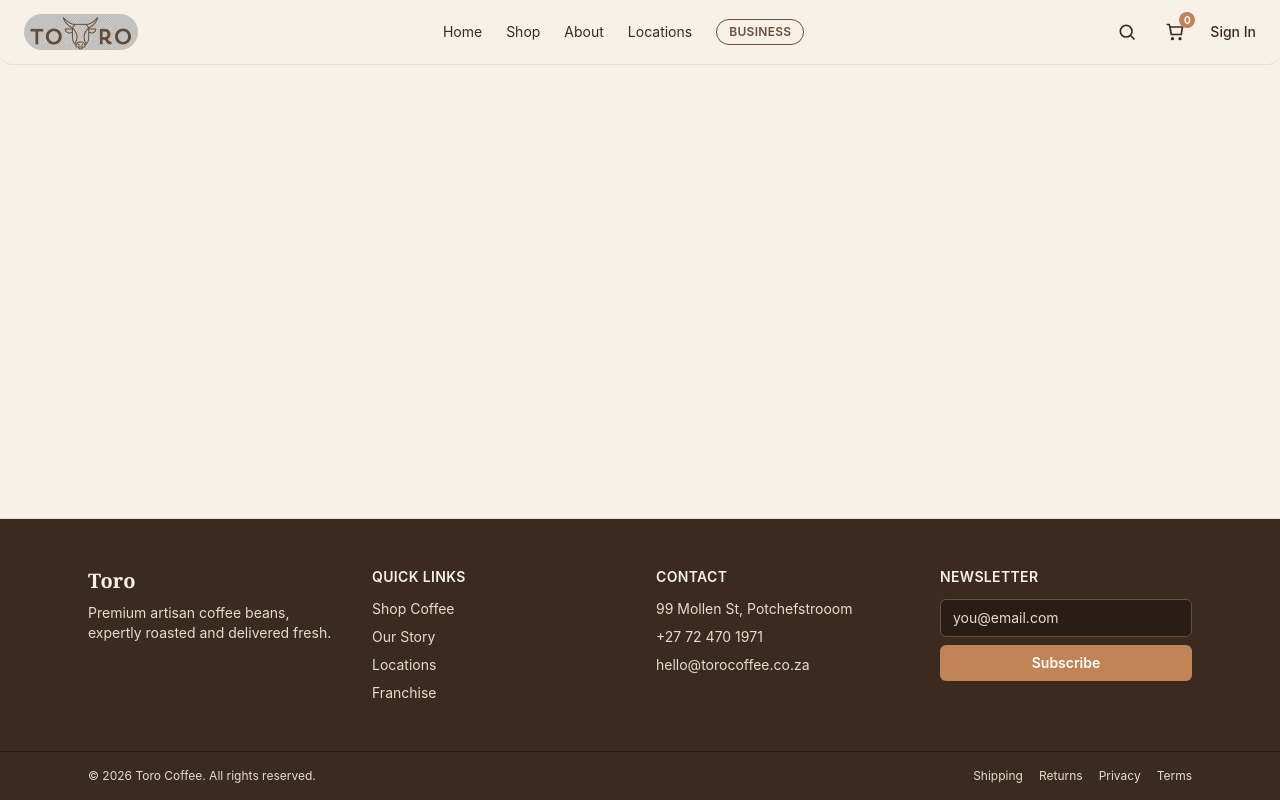
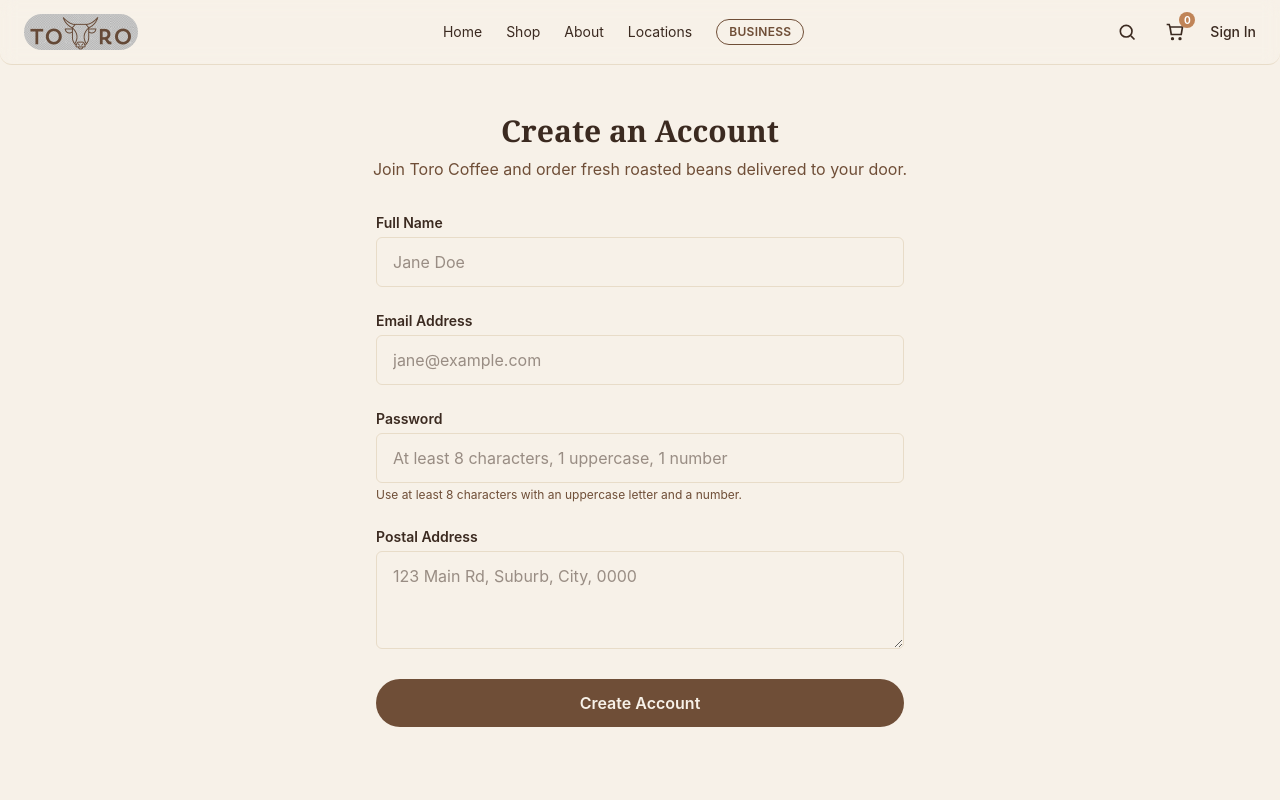
Before and after one commit to ThamiRoneo/company-project1-toro, a React (Vite) app: page /signup in a window 1280 px wide. Shown: the top 800 px of the page. Built offline with nearby package versions, Linux system fonts and the light colour scheme.

Commit message:
added a sign up form with validations

```diff
--- a/src/App.jsx
+++ b/src/App.jsx
@@ -11,6 +11,7 @@ import Franchise from "./pages/Franchise.jsx";
 import Cart from "./pages/Cart.jsx";
 import Policy from "./pages/Policy.jsx";
 import Account from "./pages/Account.jsx";
+import SignUp from "./pages/SignUp.jsx";
 
 export default function App() {
   return (
@@ -27,6 +28,7 @@ export default function App() {
             <Route path="/franchise" element={<Franchise />} />
             <Route path="/cart" element={<Cart />} />
             <Route path="/account" element={<Account />} />
+            <Route path="/signup" element={<SignUp />} />
             <Route path="/shipping" element={<Policy title="Shipping" body="Free delivery on orders over R500. Nationwide shipping within 2–4 business days." />} />
             <Route path="/returns" element={<Policy title="Returns" body="Unopened beans may be returned within 14 days of delivery." />} />
             <Route path="/privacy" element={<Policy title="Privacy Policy" body="We only use your details to fulfil and improve your orders." />} />
--- /dev/null
+++ b/src/components/SignUpForm.jsx
@@ -0,0 +1,162 @@
+// Reusable sign-up form with validation, ARIA attributes, and responsive styling.
+import { useState } from "react";
+
+export default function SignUpForm({ onSubmit }) {
+  const [form, setForm] = useState({
+    fullName: "",
+    email: "",
+    password: "",
+    postalAddress: "",
+  });
+  const [errors, setErrors] = useState({});
+  const [touched, setTouched] = useState({});
+
+  function update(key, value) {
+    setForm((prev) => ({ ...prev, [key]: value }));
+    if (touched[key]) validateField(key, value);
+  }
+
+  function validateField(key, value) {
+    let message = "";
+    if (!value.trim()) {
+      message = "This field is required";
+    } else if (key === "email") {
+      const emailRegex = /^[^\s@]+@[^\s@]+\.[^\s@]+$/;
+      if (!emailRegex.test(value.trim())) message = "Enter a valid email address";
+    } else if (key === "password") {
+      if (value.length < 8) message = "Password must be at least 8 characters";
+      else if (!/[A-Z]/.test(value)) message = "Include at least one uppercase letter";
+      else if (!/[0-9]/.test(value)) message = "Include at least one number";
+    }
+    setErrors((prev) => ({ ...prev, [key]: message }));
+    return !message;
+  }
+
+  function validateAll() {
+    const nextTouched = { fullName: true, email: true, password: true, postalAddress: true };
+    setTouched(nextTouched);
+    let valid = true;
+    Object.keys(form).forEach((key) => {
+      if (!validateField(key, form[key])) valid = false;
+    });
+    return valid;
+  }
+
+  function handleSubmit(event) {
+    event.preventDefault();
+    if (validateAll()) onSubmit(form);
+  }
+
+  const inputClasses = (key) =>
+    `w-full rounded-md border px-4 py-3 text-base outline-none transition-colors ${
+      touched[key] && errors[key]
+        ? "border-red-500 focus:border-red-500 focus:ring-2 focus:ring-red-500/40"
+        : "border-toro-sand focus:border-toro-brown focus:ring-2 focus:ring-toro-brown/30"
+    }`;
+
+  return (
+    <form onSubmit={handleSubmit} noValidate className="mx-auto max-w-xl space-y-6 px-4 sm:px-6">
+      <div>
+        <label htmlFor="fullName" className="mb-1 block text-sm font-semibold text-toro-espresso">
+          Full Name
+        </label>
+        <input
+          id="fullName"
+          type="text"
+          value={form.fullName}
+          onChange={(e) => update("fullName", e.target.value)}
+          onBlur={() => setTouched((p) => ({ ...p, fullName: true }))}
+          placeholder="Jane Doe"
+          aria-required="true"
+          aria-invalid={!!(touched.fullName && errors.fullName)}
+          aria-describedby={errors.fullName ? "fullName-error" : undefined}
+          className={inputClasses("fullName")}
+        />
+        {touched.fullName && errors.fullName && (
+          <p id="fullName-error" className="mt-1 text-sm text-red-600" role="alert">
+            {errors.fullName}
+          </p>
+        )}
+      </div>
+
+      <div>
+        <label htmlFor="email" className="mb-1 block text-sm font-semibold text-toro-espresso">
+          Email Address
+        </label>
+        <input
+          id="email"
+          type="email"
+          value={form.email}
+          onChange={(e) => update("email", e.target.value)}
+          onBlur={() => setTouched((p) => ({ ...p, email: true }))}
+          placeholder="jane@example.com"
+          aria-required="true"
+          aria-invalid={!!(touched.email && errors.email)}
+          aria-describedby={errors.email ? "email-error" : undefined}
+          className={inputClasses("email")}
+        />
+        {touched.email && errors.email && (
+          <p id="email-error" className="mt-1 text-sm text-red-600" role="alert">
+            {errors.email}
+          </p>
+        )}
+      </div>
+
+      <div>
+        <label htmlFor="password" className="mb-1 block text-sm font-semibold text-toro-espresso">
+          Password
+        </label>
+        <input
+          id="password"
+          type="password"
+          value={form.password}
+          onChange={(e) => update("password", e.target.value)}
+          onBlur={() => setTouched((p) => ({ ...p, password: true }))}
+          placeholder="At least 8 characters, 1 uppercase, 1 number"
+          aria-required="true"
+          aria-invalid={!!(touched.password && errors.password)}
+          aria-describedby={errors.password ? "password-error" : "password-hint"}
+          className={inputClasses("password")}
+        />
+        <p id="password-hint" className="mt-1 text-xs text-toro-brown">
+          Use at least 8 characters with an uppercase letter and a number.
+        </p>
+        {touched.password && errors.password && (
+          <p id="password-error" className="mt-1 text-sm text-red-600" role="alert">
+            {errors.password}
+          </p>
+        )}
+      </div>
+
+      <div>
+        <label htmlFor="postalAddress" className="mb-1 block text-sm font-semibold text-toro-espresso">
+          Postal Address
+        </label>
+        <textarea
+          id="postalAddress"
+          rows={3}
+          value={form.postalAddress}
+          onChange={(e) => update("postalAddress", e.target.value)}
+          onBlur={() => setTouched((p) => ({ ...p, postalAddress: true }))}
+          placeholder="123 Main Rd, Suburb, City, 0000"
+          aria-required="true"
+          aria-invalid={!!(touched.postalAddress && errors.postalAddress)}
+          aria-describedby={errors.postalAddress ? "postalAddress-error" : undefined}
+          className={inputClasses("postalAddress")}
+        />
+        {touched.postalAddress && errors.postalAddress && (
+          <p id="postalAddress-error" className="mt-1 text-sm text-red-600" role="alert">
+            {errors.postalAddress}
+          </p>
+        )}
+      </div>
+
+      <button
+        type="submit"
+        className="w-full rounded-full bg-toro-brown py-3 text-base font-semibold text-toro-cream hover:bg-toro-espresso focus:outline-none focus:ring-2 focus:ring-toro-brown/40 focus:ring-offset-2"
+      >
+        Create Account
+      </button>
+    </form>
+  );
+}
--- /dev/null
+++ b/src/pages/SignUp.jsx
@@ -0,0 +1,20 @@
+// Sign-up page — wraps the reusable SignUpForm.
+import SignUpForm from "../components/SignUpForm.jsx";
+
+export default function SignUp() {
+  function handleSubmit(form) {
+    alert(
+      `Account created for ${form.fullName} (${form.email}). In a real app this would POST to your backend.`
+    );
+  }
+
+  return (
+    <div className="py-12">
+      <div className="mb-8 text-center">
+        <h1 className="font-display text-3xl font-bold text-toro-espresso">Create an Account</h1>
+        <p className="mt-2 text-toro-brown">Join Toro Coffee and order fresh roasted beans delivered to your door.</p>
+      </div>
+      <SignUpForm onSubmit={handleSubmit} />
+    </div>
+  );
+}
```
